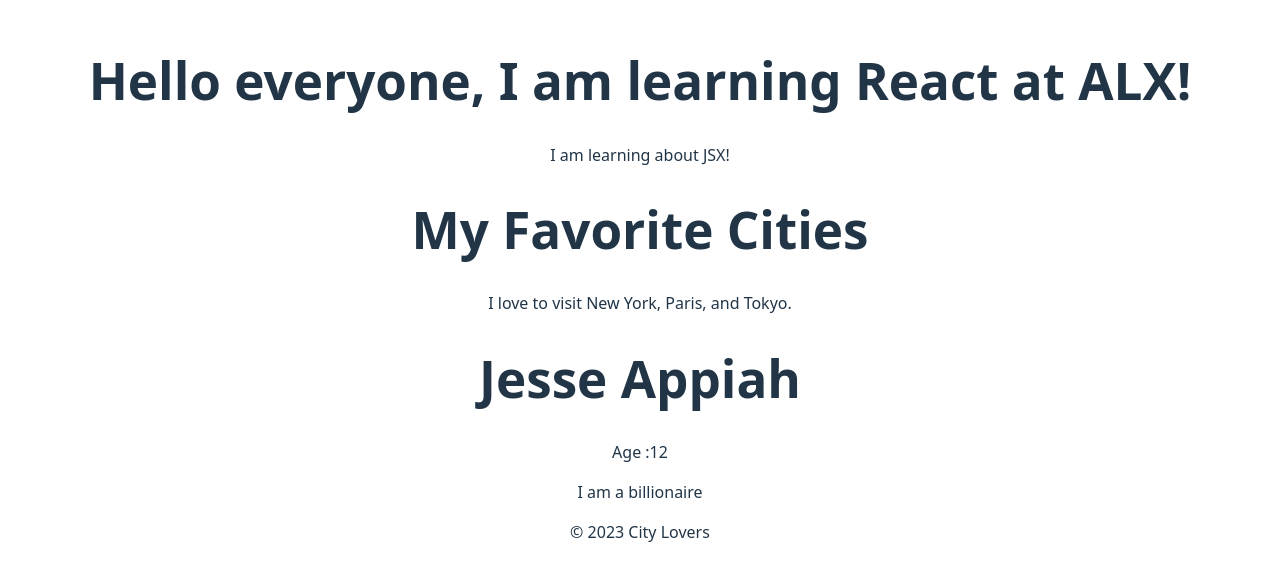
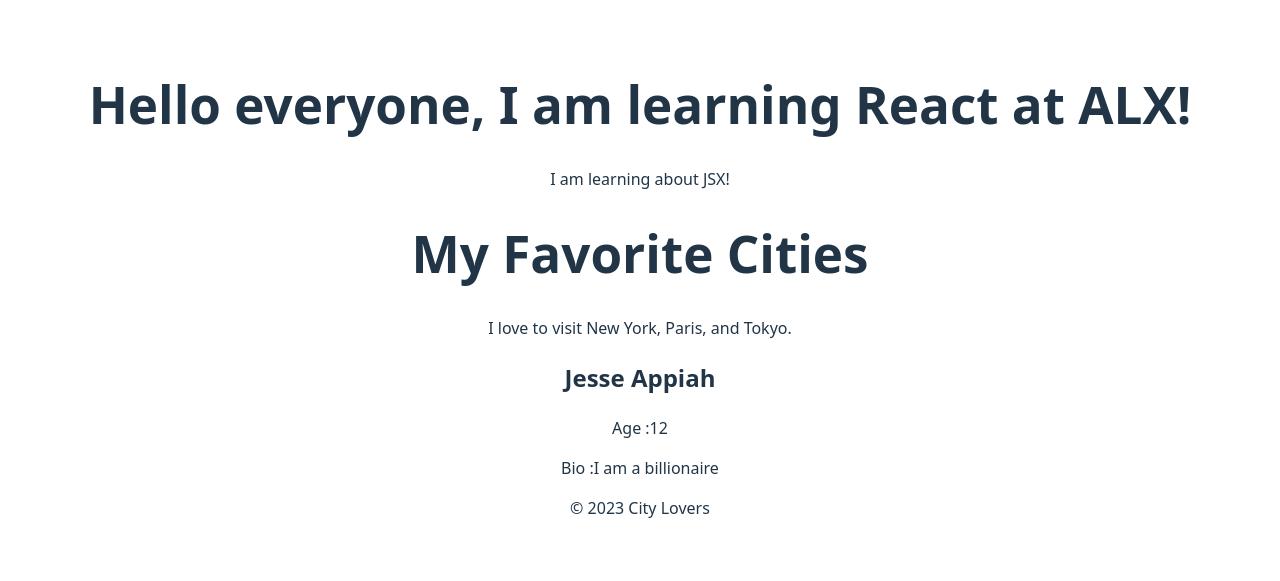
Before and after one commit to jesse-aj/alx-fe-reactjs, a React (Vite) app in the folder alx-react-app/: page / in a window 1280 px wide. Shown: the part 111-692 px from the top of the page. Built offline with nearby package versions, Linux system fonts and the light colour scheme.

Commit message:
added  a react component

```diff
--- a/alx-react-app/src/components/UserProfile.jsx
+++ b/alx-react-app/src/components/UserProfile.jsx
@@ -2,9 +2,9 @@ function UserProfile  (props)
 {
     return (
          <div className="user-profile">
-            <h1>{props.name}</h1>
+            <h2>{props.name}</h2>
             <p>Age :{props.age}</p>
-            <p>{props.bio}</p>
+            <p>Bio :{props.bio}</p>
          </div>
     );
 }
```
